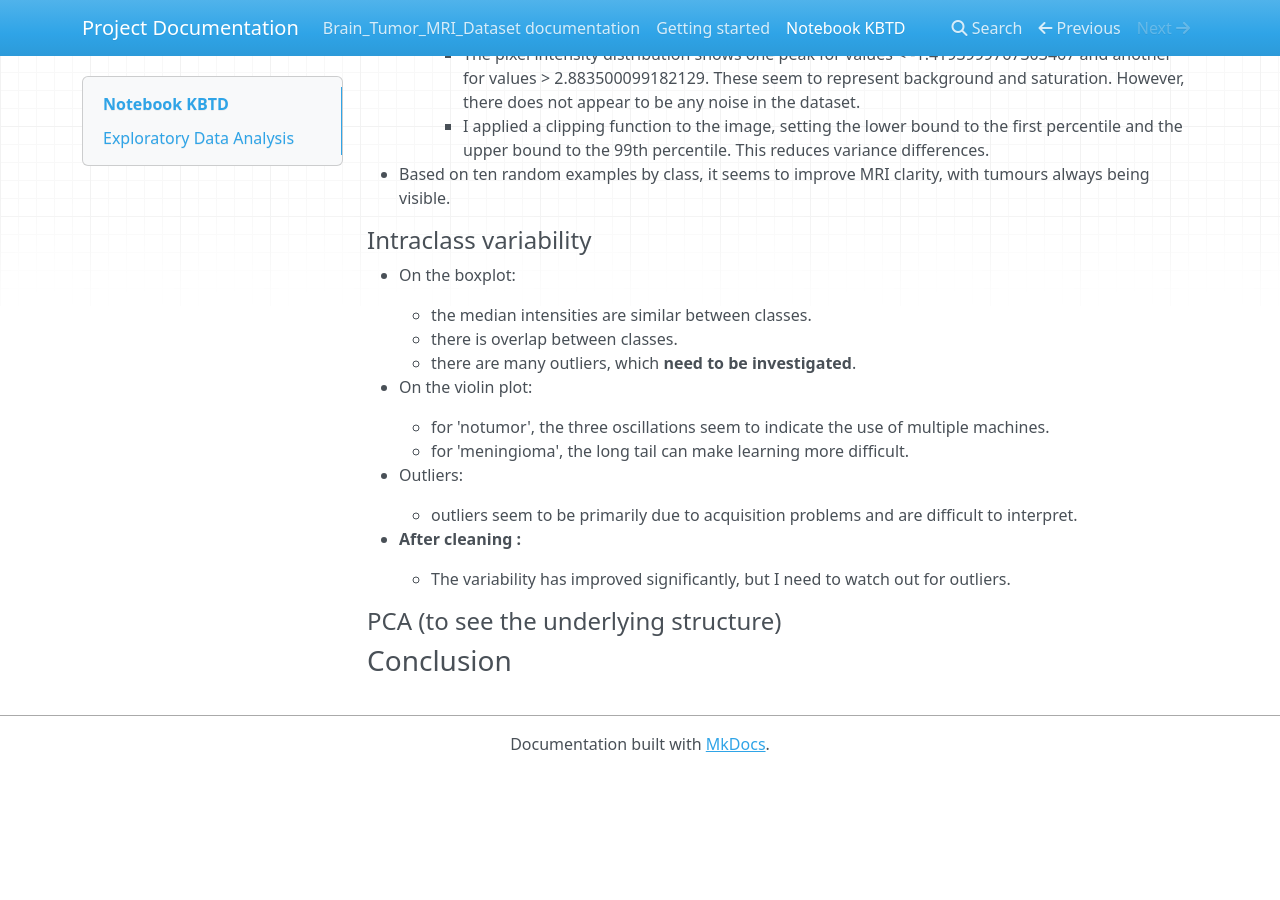
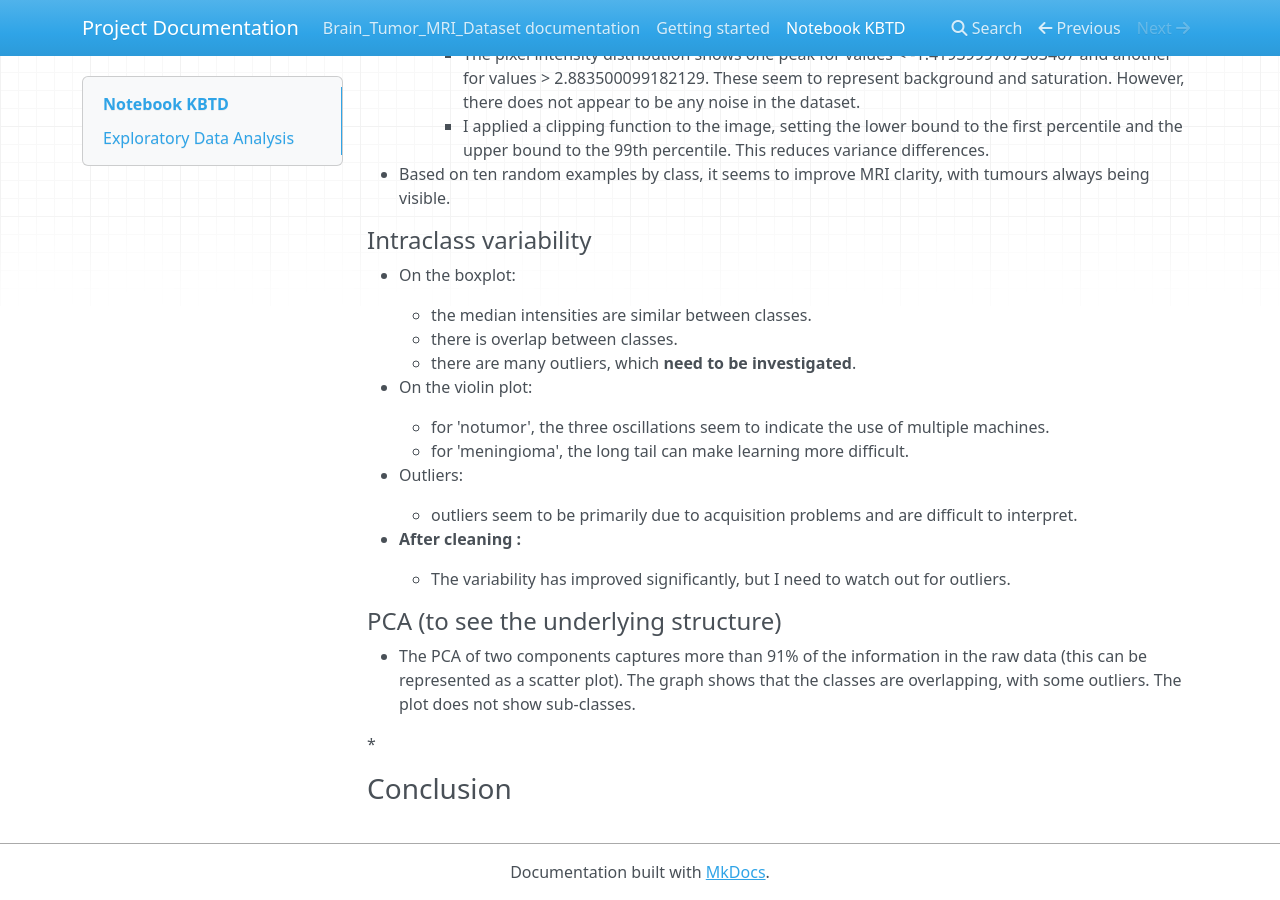
Before and after one commit to Jeremy-Duval-PhD/Brain_Tumor_MRI_Dataset, an MkDocs documentation site: the page built from docs/docs/notebook.md, in a window 1280 px wide and 900 px high, scrolled down 2006 px. Built offline with MkDocs 1.6.1, drawn with Linux system fonts in a browser that asks for light colours; nearby versions of some CDN libraries; before the commit the page ends 2778 px from its top, so only the background shows below that.

Commit message:
WIP: EDA: PCA on raw data

```diff
--- a/docs/docs/notebook.md
+++ b/docs/docs/notebook.md
@@ -106,6 +106,8 @@ The view is almost completely axial (from the top). There are a maximum of ten c
 
 #### PCA (to see the underlying structure)
 
+* The PCA of two components captures more than 91% of the information in the raw data (this can be represented as a scatter plot). The graph shows that the classes are overlapping, with some outliers. The plot does not show sub-classes.
 
+*
 
 ### Conclusion
```
